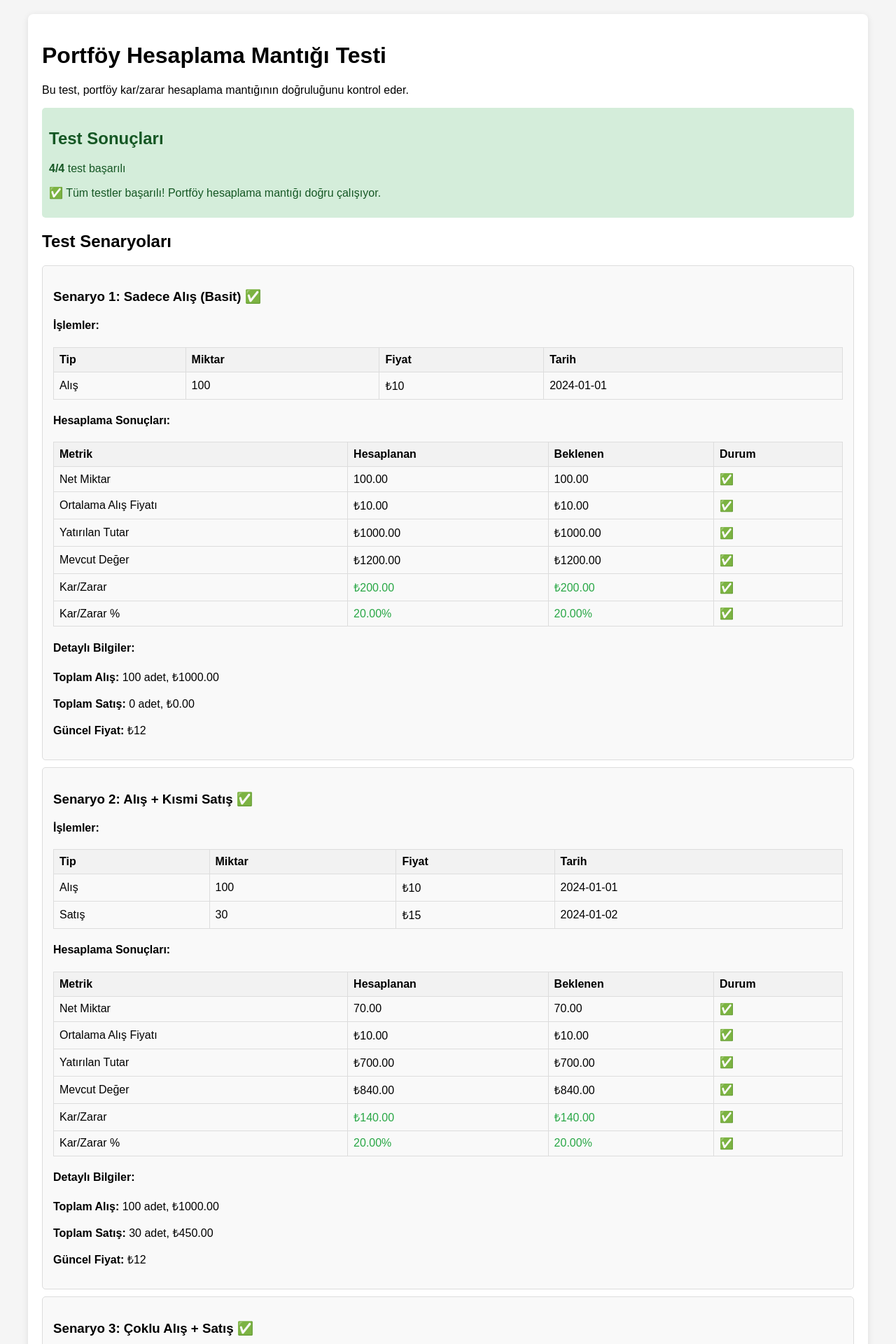
After one commit to tusekom55/turgis, a PHP site: page /turgis-main/test_portfolio_calculation.html in a window 1280 px wide. The commit adds this page. Shown: the top 1920 px of the page at 70% size. Run offline with PHP 8.4, Linux system fonts and the light colour scheme.

```diff
--- /dev/null
+++ b/test_portfolio_calculation.html
@@ -0,0 +1,302 @@
+<!DOCTYPE html>
+<html lang="tr">
+<head>
+    <meta charset="UTF-8">
+    <meta name="viewport" content="width=device-width, initial-scale=1.0">
+    <title>Portföy Hesaplama Testi</title>
+    <style>
+        body {
+            font-family: Arial, sans-serif;
+            max-width: 1200px;
+            margin: 0 auto;
+            padding: 20px;
+            background-color: #f5f5f5;
+        }
+        .container {
+            background: white;
+            padding: 20px;
+            border-radius: 8px;
+            box-shadow: 0 2px 10px rgba(0,0,0,0.1);
+        }
+        .test-case {
+            border: 1px solid #ddd;
+            margin: 10px 0;
+            padding: 15px;
+            border-radius: 5px;
+            background: #f9f9f9;
+        }
+        .result {
+            margin-top: 10px;
+            padding: 10px;
+            border-radius: 5px;
+        }
+        .success { background-color: #d4edda; color: #155724; }
+        .error { background-color: #f8d7da; color: #721c24; }
+        .warning { background-color: #fff3cd; color: #856404; }
+        table {
+            width: 100%;
+            border-collapse: collapse;
+            margin-top: 10px;
+        }
+        th, td {
+            border: 1px solid #ddd;
+            padding: 8px;
+            text-align: left;
+        }
+        th {
+            background-color: #f2f2f2;
+        }
+        .profit { color: #28a745; }
+        .loss { color: #dc3545; }
+    </style>
+</head>
+<body>
+    <div class="container">
+        <h1>Portföy Hesaplama Mantığı Testi</h1>
+        <p>Bu test, portföy kar/zarar hesaplama mantığının doğruluğunu kontrol eder.</p>
+
+        <div id="test-results"></div>
+
+        <h2>Test Senaryoları</h2>
+        <div id="test-scenarios"></div>
+    </div>
+
+    <script>
+        // Portföy hesaplama fonksiyonu (backend'deki mantığın JavaScript versiyonu)
+        function calculatePortfolioItem(transactions) {
+            // İşlemleri tarihe göre sırala (FIFO için)
+            transactions.sort((a, b) => new Date(a.date) - new Date(b.date));
+
+            let totalBoughtQuantity = 0;
+            let totalBoughtAmount = 0;
+            let totalSoldQuantity = 0;
+            let totalSoldAmount = 0;
+
+            // Tüm işlemleri hesapla
+            transactions.forEach(tx => {
+                if (tx.type === 'buy') {
+                    totalBoughtQuantity += tx.quantity;
+                    totalBoughtAmount += tx.quantity * tx.price;
+                } else if (tx.type === 'sell') {
+                    totalSoldQuantity += tx.quantity;
+                    totalSoldAmount += tx.quantity * tx.price;
+                }
+            });
+
+            // Net miktar
+            const netQuantity = totalBoughtQuantity - totalSoldQuantity;
+
+            if (netQuantity <= 0) {
+                return null; // Portföyde kalmamış
+            }
+
+            // Ortalama alış fiyatı (sadece alış işlemlerinden)
+            const avgBuyPrice = totalBoughtQuantity > 0 ? totalBoughtAmount / totalBoughtQuantity : 0;
+
+            // DÜZELTME: Doğru yatırım tutarı hesaplaması
+            let investedValue;
+            if (totalSoldQuantity === 0) {
+                // Hiç satış yapılmamışsa
+                investedValue = netQuantity * avgBuyPrice;
+            } else {
+                // FIFO mantığı: Toplam alış tutarı - Satılan miktarın maliyeti
+                const soldCost = totalSoldQuantity * avgBuyPrice;
+                investedValue = totalBoughtAmount - soldCost;
+
+                // Negatif değer kontrolü
+                if (investedValue < 0) {
+                    investedValue = netQuantity * avgBuyPrice;
+                }
+            }
+
+            return {
+                netQuantity,
+                avgBuyPrice,
+                investedValue,
+                totalBoughtQuantity,
+                totalBoughtAmount,
+                totalSoldQuantity,
+                totalSoldAmount
+            };
+        }
+
+        // Test senaryoları
+        const testCases = [
+            {
+                name: "Senaryo 1: Sadece Alış (Basit)",
+                transactions: [
+                    { type: 'buy', quantity: 100, price: 10, date: '2024-01-01' }
+                ],
+                currentPrice: 12,
+                expected: {
+                    netQuantity: 100,
+                    avgBuyPrice: 10,
+                    investedValue: 1000,
+                    currentValue: 1200,
+                    profitLoss: 200,
+                    profitLossPercent: 20
+                }
+            },
+            {
+                name: "Senaryo 2: Alış + Kısmi Satış",
+                transactions: [
+                    { type: 'buy', quantity: 100, price: 10, date: '2024-01-01' },
+                    { type: 'sell', quantity: 30, price: 15, date: '2024-01-02' }
+                ],
+                currentPrice: 12,
+                expected: {
+                    netQuantity: 70,
+                    avgBuyPrice: 10,
+                    investedValue: 700, // DÜZELTME: 70 * 10 = 700 (kalan miktar için)
+                    currentValue: 840, // 70 * 12
+                    profitLoss: 140,
+                    profitLossPercent: 20
+                }
+            },
+            {
+                name: "Senaryo 3: Çoklu Alış + Satış",
+                transactions: [
+                    { type: 'buy', quantity: 100, price: 10, date: '2024-01-01' },
+                    { type: 'buy', quantity: 50, price: 20, date: '2024-01-02' },
+                    { type: 'sell', quantity: 75, price: 18, date: '2024-01-03' }
+                ],
+                currentPrice: 15,
+                expected: {
+                    netQuantity: 75, // 150 - 75
+                    avgBuyPrice: 13.33, // (100*10 + 50*20) / 150 = 2000/150
+                    investedValue: 1000, // DÜZELTME: 2000 - (75 * 13.33) = 1000
+                    currentValue: 1125, // 75 * 15
+                    profitLoss: 125,
+                    profitLossPercent: 12.5
+                }
+            },
+            {
+                name: "Senaryo 4: Problem Durumu (Yüksek Zarar Görünümü)",
+                transactions: [
+                    { type: 'buy', quantity: 1000, price: 100, date: '2024-01-01' },
+                    { type: 'sell', quantity: 900, price: 50, date: '2024-01-02' }
+                ],
+                currentPrice: 60,
+                expected: {
+                    netQuantity: 100,
+                    avgBuyPrice: 100,
+                    investedValue: 10000, // DÜZELTME: 100000 - (900 * 100) = 10000
+                    currentValue: 6000, // 100 * 60
+                    profitLoss: -4000,
+                    profitLossPercent: -40
+                }
+            }
+        ];
+
+        function runTests() {
+            const resultsDiv = document.getElementById('test-results');
+            const scenariosDiv = document.getElementById('test-scenarios');
+
+            let passedTests = 0;
+            let totalTests = testCases.length;
+
+            testCases.forEach((testCase, index) => {
+                const result = calculatePortfolioItem(testCase.transactions);
+
+                if (!result) {
+                    scenariosDiv.innerHTML += `
+                        <div class="test-case">
+                            <h3>${testCase.name}</h3>
+                            <div class="result error">❌ Portföyde coin kalmamış</div>
+                        </div>
+                    `;
+                    return;
+                }
+
+                // Mevcut değer ve kar/zarar hesapla
+                const currentValue = result.netQuantity * testCase.currentPrice;
+                const profitLoss = currentValue - result.investedValue;
+                const profitLossPercent = result.investedValue > 0 ? (profitLoss / result.investedValue) * 100 : 0;
+
+                // Sonuçları karşılaştır
+                const tolerance = 0.01; // %0.01 tolerans
+                const isCorrect =
+                    Math.abs(result.netQuantity - testCase.expected.netQuantity) < tolerance &&
+                    Math.abs(result.investedValue - testCase.expected.investedValue) < tolerance * testCase.expected.investedValue &&
+                    Math.abs(profitLossPercent - testCase.expected.profitLossPercent) < tolerance * 100;
+
+                if (isCorrect) passedTests++;
+
+                scenariosDiv.innerHTML += `
+                    <div class="test-case">
+                        <h3>${testCase.name} ${isCorrect ? '✅' : '❌'}</h3>
+
+                        <h4>İşlemler:</h4>
+                        <table>
+                            <tr><th>Tip</th><th>Miktar</th><th>Fiyat</th><th>Tarih</th></tr>
+                            ${testCase.transactions.map(tx =>
+                                `<tr><td>${tx.type === 'buy' ? 'Alış' : 'Satış'}</td><td>${tx.quantity}</td><td>₺${tx.price}</td><td>${tx.date}</td></tr>`
+                            ).join('')}
+                        </table>
+
+                        <h4>Hesaplama Sonuçları:</h4>
+                        <table>
+                            <tr><th>Metrik</th><th>Hesaplanan</th><th>Beklenen</th><th>Durum</th></tr>
+                            <tr>
+                                <td>Net Miktar</td>
+                                <td>${result.netQuantity.toFixed(2)}</td>
+                                <td>${testCase.expected.netQuantity.toFixed(2)}</td>
+                                <td>${Math.abs(result.netQuantity - testCase.expected.netQuantity) < tolerance ? '✅' : '❌'}</td>
+                            </tr>
+                            <tr>
+                                <td>Ortalama Alış Fiyatı</td>
+                                <td>₺${result.avgBuyPrice.toFixed(2)}</td>
+                                <td>₺${testCase.expected.avgBuyPrice.toFixed(2)}</td>
+                                <td>${Math.abs(result.avgBuyPrice - testCase.expected.avgBuyPrice) < tolerance ? '✅' : '❌'}</td>
+                            </tr>
+                            <tr>
+                                <td>Yatırılan Tutar</td>
+                                <td>₺${result.investedValue.toFixed(2)}</td>
+                                <td>₺${testCase.expected.investedValue.toFixed(2)}</td>
+                                <td>${Math.abs(result.investedValue - testCase.expected.investedValue) < tolerance * testCase.expected.investedValue ? '✅' : '❌'}</td>
+                            </tr>
+                            <tr>
+                                <td>Mevcut Değer</td>
+                                <td>₺${currentValue.toFixed(2)}</td>
+                                <td>₺${testCase.expected.currentValue.toFixed(2)}</td>
+                                <td>${Math.abs(currentValue - testCase.expected.currentValue) < tolerance * testCase.expected.currentValue ? '✅' : '❌'}</td>
+                            </tr>
+                            <tr>
+                                <td>Kar/Zarar</td>
+                                <td class="${profitLoss >= 0 ? 'profit' : 'loss'}">₺${profitLoss.toFixed(2)}</td>
+                                <td class="${testCase.expected.profitLoss >= 0 ? 'profit' : 'loss'}">₺${testCase.expected.profitLoss.toFixed(2)}</td>
+                                <td>${Math.abs(profitLoss - testCase.expected.profitLoss) < tolerance * Math.abs(testCase.expected.profitLoss) ? '✅' : '❌'}</td>
+                            </tr>
+                            <tr>
+                                <td>Kar/Zarar %</td>
+                                <td class="${profitLossPercent >= 0 ? 'profit' : 'loss'}">${profitLossPercent.toFixed(2)}%</td>
+                                <td class="${testCase.expected.profitLossPercent >= 0 ? 'profit' : 'loss'}">${testCase.expected.profitLossPercent.toFixed(2)}%</td>
+                                <td>${Math.abs(profitLossPercent - testCase.expected.profitLossPercent) < tolerance * 100 ? '✅' : '❌'}</td>
+                            </tr>
+                        </table>
+
+                        <h4>Detaylı Bilgiler:</h4>
+                        <p><strong>Toplam Alış:</strong> ${result.totalBoughtQuantity} adet, ₺${result.totalBoughtAmount.toFixed(2)}</p>
+                        <p><strong>Toplam Satış:</strong> ${result.totalSoldQuantity} adet, ₺${result.totalSoldAmount.toFixed(2)}</p>
+                        <p><strong>Güncel Fiyat:</strong> ₺${testCase.currentPrice}</p>
+                    </div>
+                `;
+            });
+
+            resultsDiv.innerHTML = `
+                <div class="result ${passedTests === totalTests ? 'success' : 'warning'}">
+                    <h2>Test Sonuçları</h2>
+                    <p><strong>${passedTests}/${totalTests}</strong> test başarılı</p>
+                    ${passedTests === totalTests ?
+                        '<p>✅ Tüm testler başarılı! Portföy hesaplama mantığı doğru çalışıyor.</p>' :
+                        '<p>⚠️ Bazı testler başarısız. Hesaplama mantığında düzeltme gerekli.</p>'
+                    }
+                </div>
+            `;
+        }
+
+        // Sayfa yüklendiğinde testleri çalıştır
+        document.addEventListener('DOMContentLoaded', runTests);
+    </script>
+</body>
+</html>
```
Also changed, not shown: backend/user/trading.php (+14 -6 lines).
